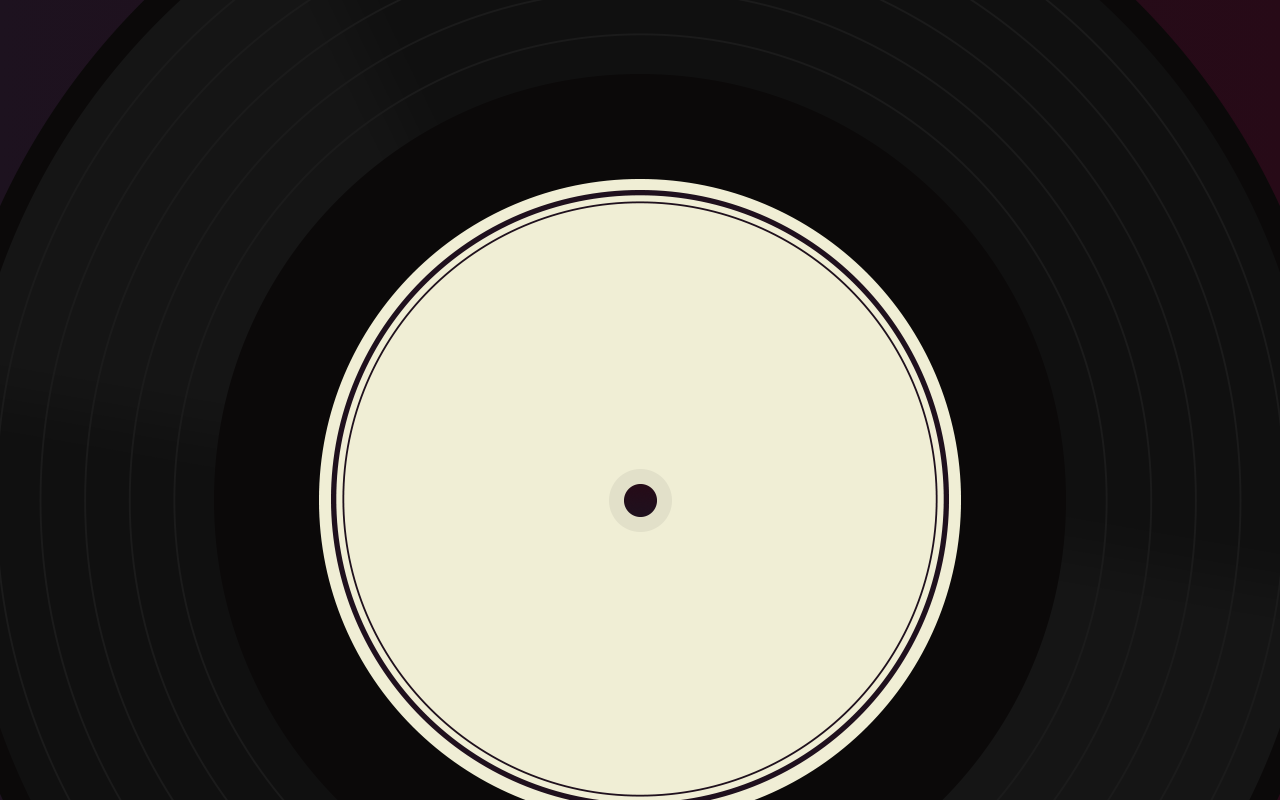
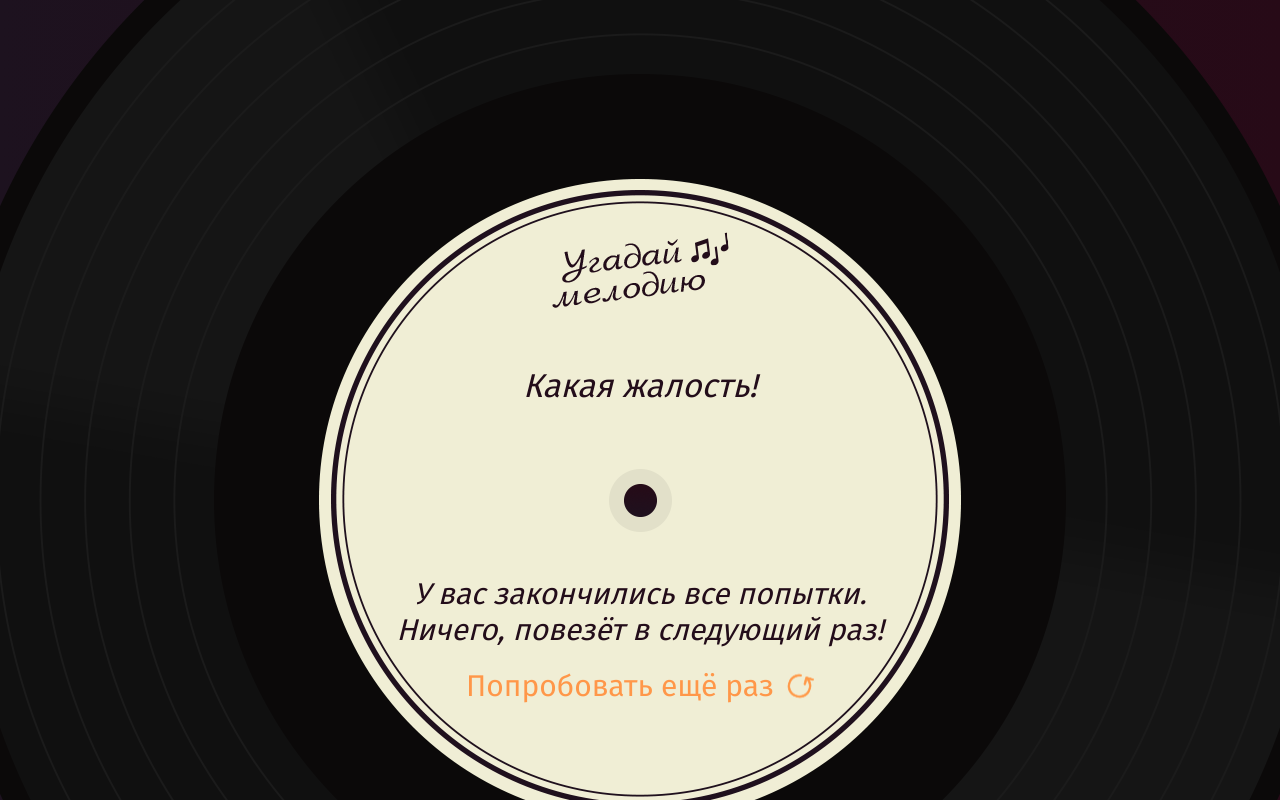
Before and after one commit to nigel-riss/80269-guess-melody-5, a React app: page /lose in a window 1280 px wide. Shown: the top 800 px of the page. Built offline with nearby package versions, Linux system fonts and the light colour scheme.

Commit message:
2.1. Add Lose component

```diff
--- a/src/components/app/app.jsx
+++ b/src/components/app/app.jsx
@@ -8,6 +8,7 @@ import {
 import Welcome from '../welcome/welcome.jsx';
 import Login from '../login/login.jsx';
 import Result from '../result/result.jsx';
+import Lose from '../lose/lose.jsx';
 
 
 const App = (props) => {
@@ -25,6 +26,9 @@ const App = (props) => {
         <Route path="/result" exact>
           <Result/>
         </Route>
+        <Route path="/lose" exact>
+          <Lose/>
+        </Route>
       </Switch>
     </Router>
   );
--- /dev/null
+++ b/src/components/lose/lose.jsx
@@ -0,0 +1,18 @@
+import React from 'react';
+
+
+const Lose = () => {
+  return (
+    <section className="result">
+      <div className="result__logo">
+        <img src="img/melody-logo.png" alt="Угадай мелодию" width="186" height="83"/>
+      </div>
+      <h2 className="result__title">Какая жалость!</h2>
+      <p className="result__total result__total--fail">У вас закончились все попытки. Ничего, повезёт в следующий раз!</p>
+      <button className="replay" type="button">Попробовать ещё раз</button>
+    </section>
+  );
+};
+
+
+export default Lose;
```
